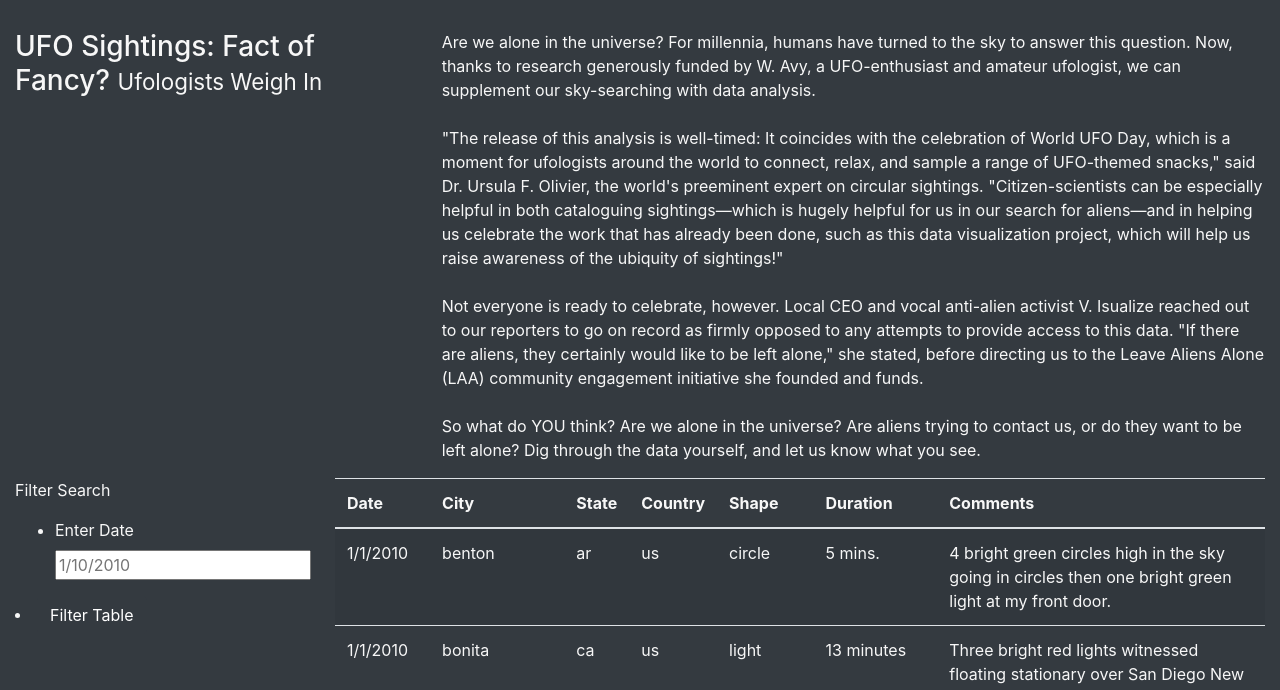
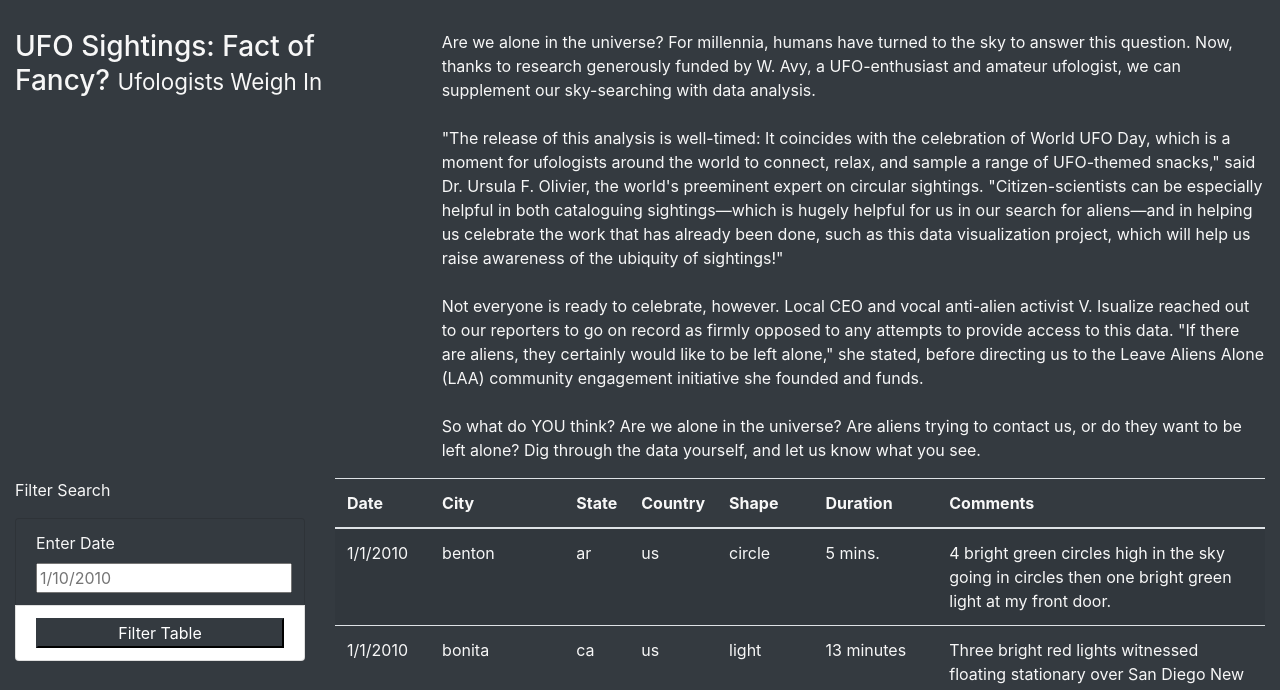
Before and after one commit to rachelc313/UFOs, a plain HTML site: page index.html in a window 1280 px wide. Shown: the part 261-951 px from the top of the page. Drawn offline with nearby package versions, Linux system fonts and the light colour scheme.

Commit message:
formatting index.html file

```diff
--- a/index.html
+++ b/index.html
@@ -40,21 +40,20 @@
       <div class="container-fluid">
         <div class="row">
           <div class="col-md-3">
-            <form>
+            <form class="bg-dark">
               <p>Filter Search</p>
-              <ul class="bg-dark"class="list-group">
-                <li class="bg-dark"class="list-group-item">
+              <ul class="bg-dark list-group">
+                <li class="bg-dark list-group-item">
                   <label for="date">Enter Date</label>
                   <input type="text" placeholder="1/10/2010" id="datetime" />
                 </li>
+                <li class="bg dark list-group-item">
+                  <button id="filter-btn" type="button" class="btn-dark" style="width:100%">
+                    Filter Table
+                  </button>
+                </li>
               </ul>
-
-              <li class="bg-dark"class="list-group-item">
-                <button id="filter-btn" type="button" class="btn btn-dark"style="font-family: inherit; font-size: 1rem;">
-                  Filter Table
-                </button>
-              </li>
-          </form>
+            </form>
           </div>
           <div class="col-md-9">
             <table class="table table-striped">
```
